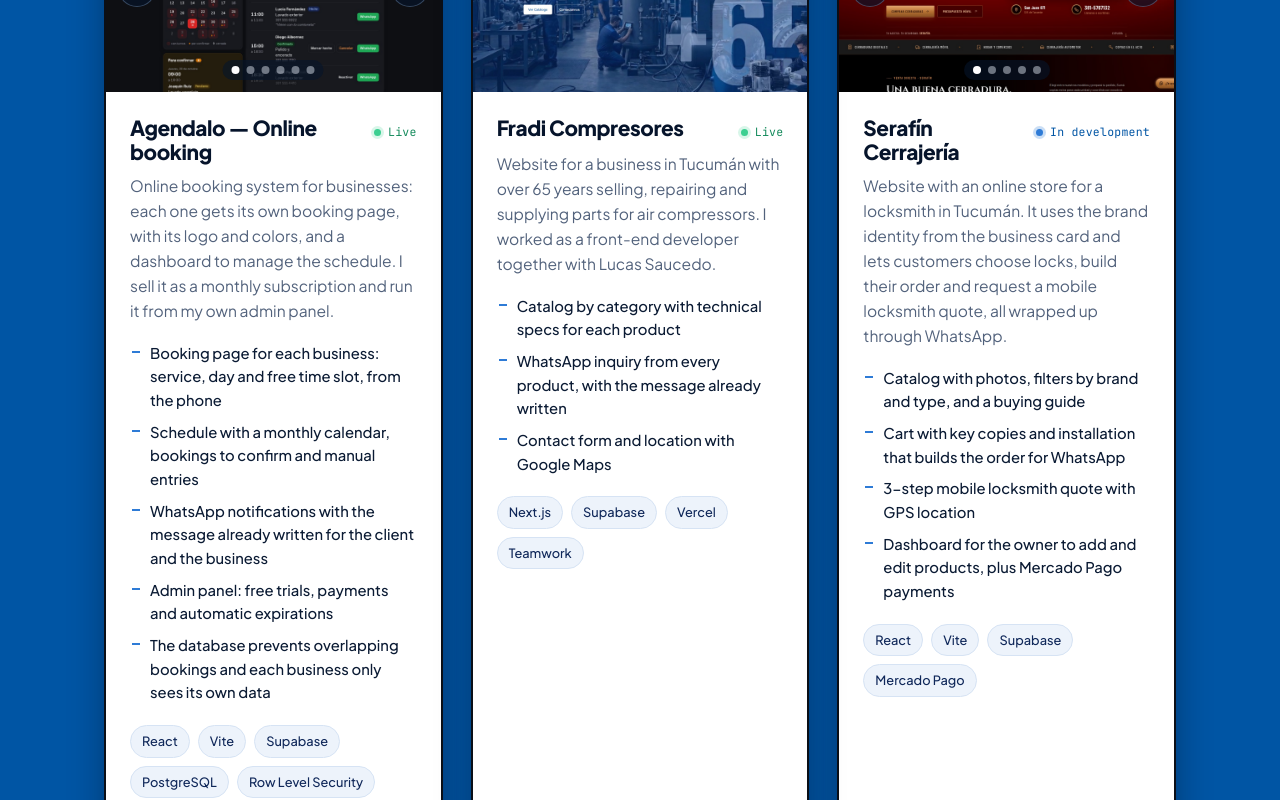
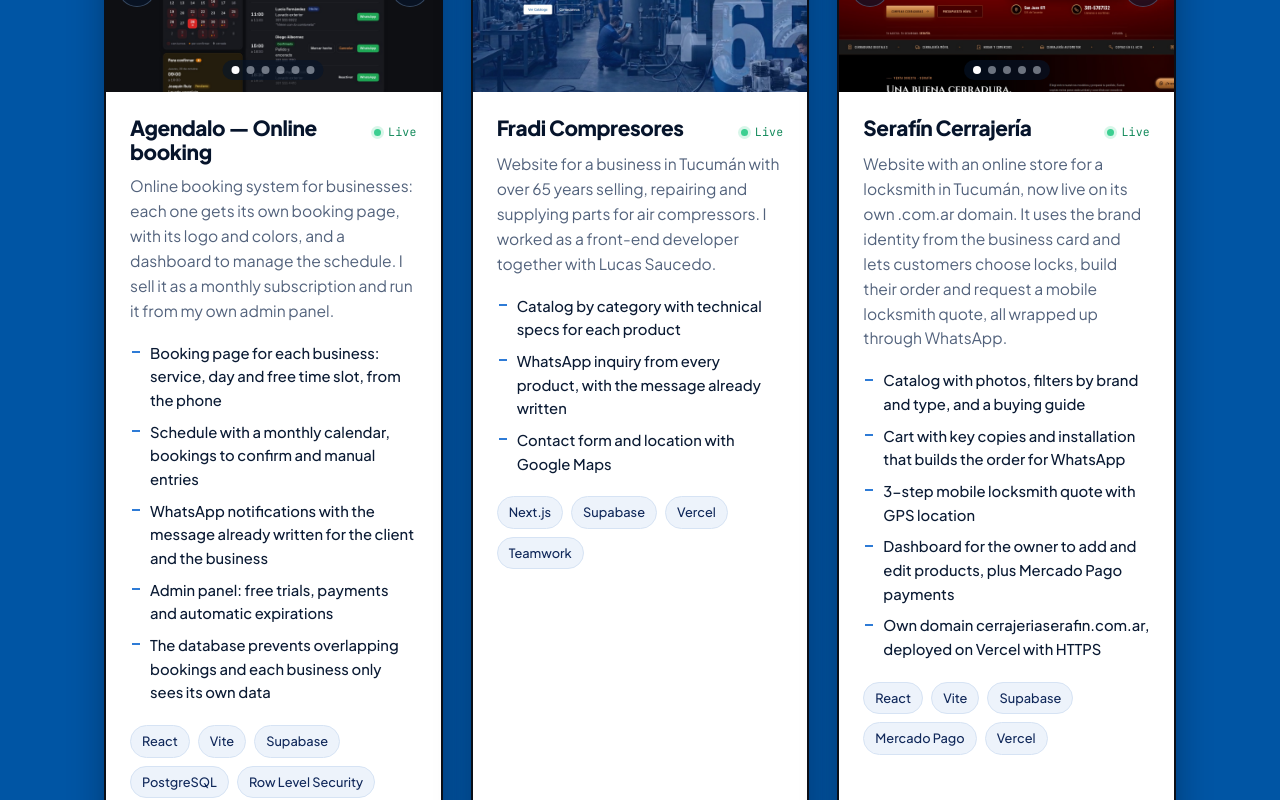
Before and after one commit to AugustoMartinez01/Portfolio, a React (Vite) app in the folder portafolio/: page / in a window 1280 px wide. Shown: the part 1280-2080 px from the top of the page. Built offline with nearby package versions, Linux system fonts and the light colour scheme.

Commit message:
Serafín en línea con dominio cerrajeriaserafin.com.ar

```diff
--- a/portafolio/src/data/proyectos.js
+++ b/portafolio/src/data/proyectos.js
@@ -130,16 +130,17 @@ export const proyectos = [
     titulo: 'Serafín Cerrajería',
     tipo: 'Web para cliente',
     descripcion:
-      'Sitio web con tienda para una cerrajería de Tucumán. Usa la identidad de la tarjeta del negocio y permite elegir cerraduras, armar el pedido y pedir presupuesto de cerrajería móvil, todo con cierre por WhatsApp.',
+      'Sitio web con tienda para una cerrajería de Tucumán, ya publicado con su propio dominio .com.ar. Usa la identidad de la tarjeta del negocio y permite elegir cerraduras, armar el pedido y pedir presupuesto de cerrajería móvil, todo con cierre por WhatsApp.',
     puntos: [
       'Catálogo con fotos, filtros por marca y tipo, y guía para elegir',
       'Carrito con copias de llaves y colocación, que arma el pedido para WhatsApp',
       'Presupuesto de cerrajería móvil en 3 pasos, con ubicación por GPS',
       'Panel para que el dueño cargue y edite artículos, y pago con Mercado Pago',
+      'Dominio propio cerrajeriaserafin.com.ar, publicado en Vercel con HTTPS',
     ],
-    tecnologias: ['React', 'Vite', 'Supabase', 'Mercado Pago'],
-    estado: 'en-desarrollo',
-    demo: '',
+    tecnologias: ['React', 'Vite', 'Supabase', 'Mercado Pago', 'Vercel'],
+    estado: 'en-linea',
+    demo: 'https://cerrajeriaserafin.com.ar/',
     codigo: '',
     nota: '',
     imagen: '',
@@ -154,23 +155,25 @@ export const proyectos = [
     // Textos en inglés (si falta alguno, se usa el de español)
     en: {
       tipo: 'Client website',
-      descripcion: 'Website with an online store for a locksmith in Tucumán. It uses the brand identity from the business card and lets customers choose locks, build their order and request a mobile locksmith quote, all wrapped up through WhatsApp.',
+      descripcion: 'Website with an online store for a locksmith in Tucumán, now live on its own .com.ar domain. It uses the brand identity from the business card and lets customers choose locks, build their order and request a mobile locksmith quote, all wrapped up through WhatsApp.',
       puntos: [
         'Catalog with photos, filters by brand and type, and a buying guide',
         'Cart with key copies and installation that builds the order for WhatsApp',
         '3-step mobile locksmith quote with GPS location',
         'Dashboard for the owner to add and edit products, plus Mercado Pago payments',
+        'Own domain cerrajeriaserafin.com.ar, deployed on Vercel with HTTPS',
       ],
     },
     // Textos en francés
     fr: {
       tipo: 'Site pour un client',
-      descripcion: 'Site web avec boutique en ligne pour une serrurerie de Tucumán. Il reprend l\'identité de la carte de visite du commerce et permet de choisir des serrures, de préparer sa commande et de demander un devis de serrurerie à domicile, le tout finalisé par WhatsApp.',
+      descripcion: 'Site web avec boutique en ligne pour une serrurerie de Tucumán, déjà en ligne avec son propre domaine .com.ar. Il reprend l\'identité de la carte de visite du commerce et permet de choisir des serrures, de préparer sa commande et de demander un devis de serrurerie à domicile, le tout finalisé par WhatsApp.',
       puntos: [
         'Catalogue avec photos, filtres par marque et par type, et guide pour bien choisir',
         'Panier avec doubles de clés et pose, qui prépare la commande pour WhatsApp',
         'Devis de serrurerie à domicile en 3 étapes, avec localisation GPS',
         'Panneau pour que le propriétaire ajoute et modifie ses articles, et paiement avec Mercado Pago',
+        'Domaine propre cerrajeriaserafin.com.ar, publié sur Vercel avec HTTPS',
       ],
     },
   },
```
